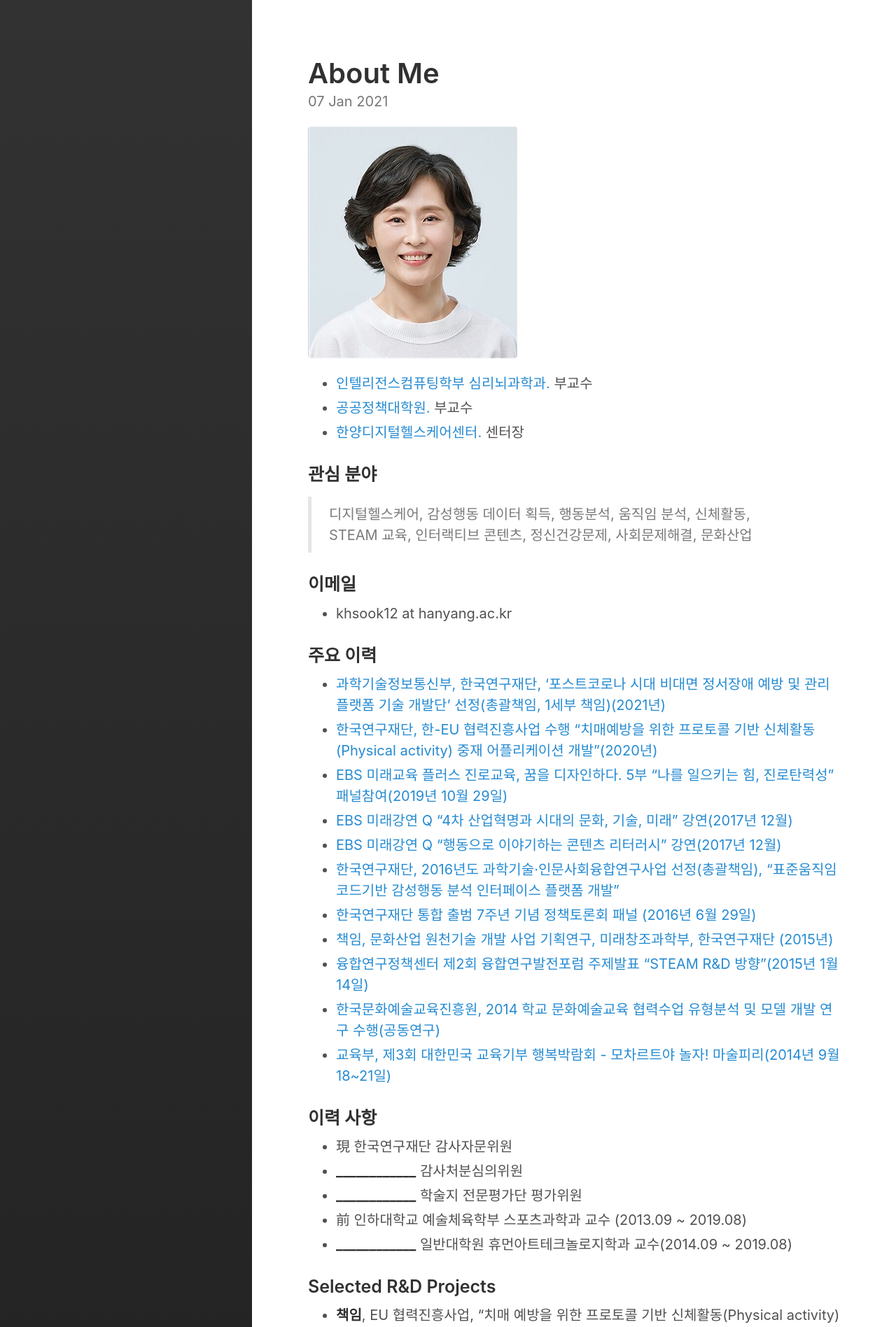
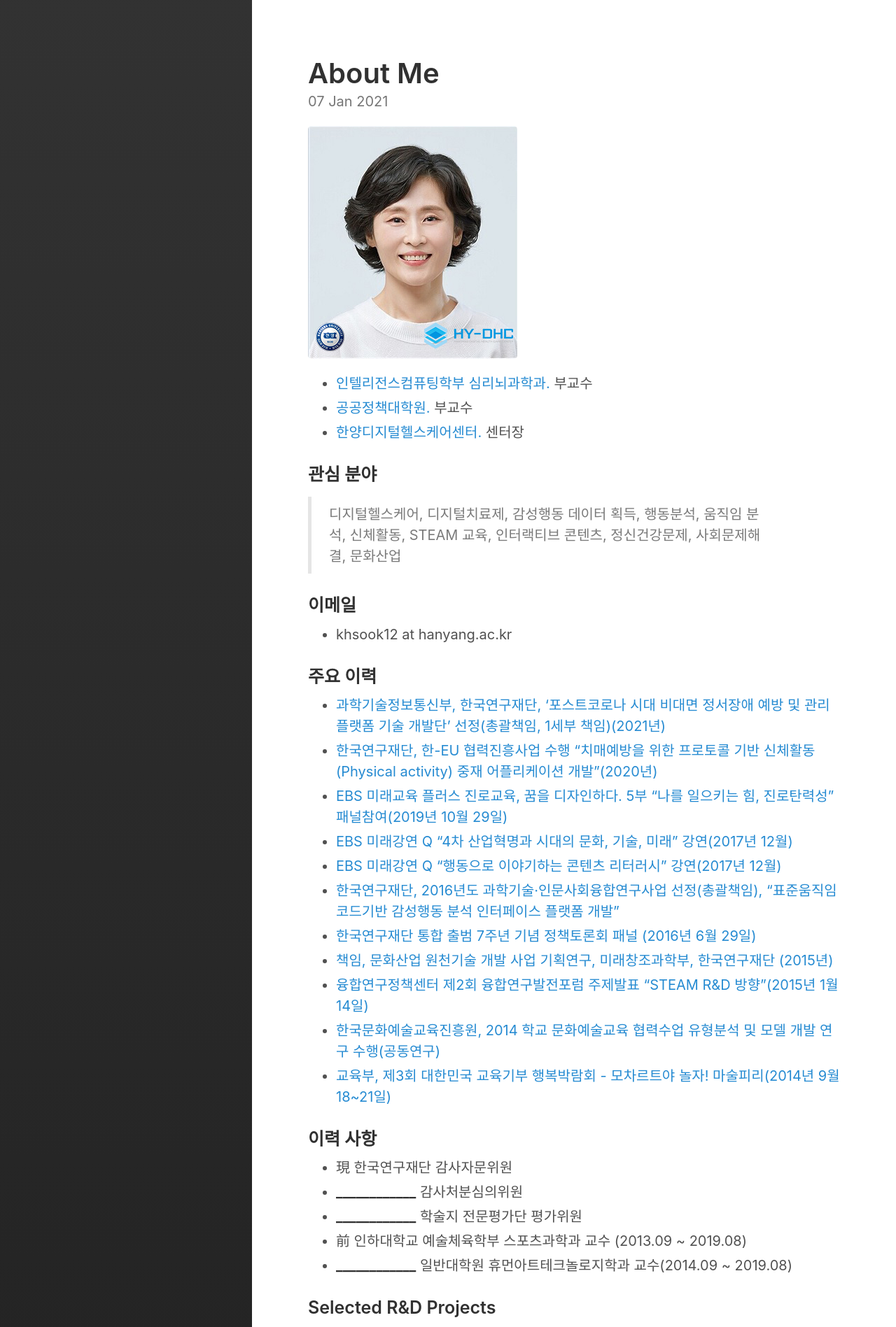
Before and after one commit to Rugger12/hyungsook, a Jekyll site: the page built from _posts/2021-01-07-about-me.md, in a window 1280 px wide. Shown: the top 1897 px of the page at 70% size. Built offline with Jekyll 4.4.1, drawn with Linux system fonts in a browser that asks for light colours; some of the changed text lies outside the part shown.

Commit message:
Update 2021-01-07-about-me.md

```diff
--- a/_posts/2021-01-07-about-me.md
+++ b/_posts/2021-01-07-about-me.md
@@ -4,7 +4,7 @@ title: About Me
 excerpt_separator:  <!--more-->
 ---
 
-![image](https://github.com/Rugger12/hyungsook/blob/master/img/me2.jpg?raw=true "It's me")
+![image](https://github.com/Rugger12/hyungsook/blob/master/img/me2r.jpg?raw=true "It's me")
 
 
 * <a href="https://hyds.hanyang.ac.kr/front/unInfo2/depPsy" target="_blank">인텔리전스컴퓨팅학부 심리뇌과학과.</a> 부교수
@@ -13,7 +13,7 @@ excerpt_separator:  <!--more-->
 
 ### 관심 분야
 <blockquote>
-  <p>디지털헬스케어, 감성행동 데이터 획득, 행동분석, 움직임 분석, 신체활동, STEAM 교육, 인터랙티브 콘텐츠, 정신건강문제, 사회문제해결, 문화산업</p>
+  <p>디지털헬스케어, 디지털치료제, 감성행동 데이터 획득, 행동분석, 움직임 분석, 신체활동, STEAM 교육, 인터랙티브 콘텐츠, 정신건강문제, 사회문제해결, 문화산업</p>
 </blockquote>
 
 <a name="contacts"></a>
@@ -43,6 +43,8 @@ excerpt_separator:  <!--more-->
 
 <a name="projects"></a>
 ### Selected R&D Projects
+* <strong>책임</strong>, "포스트코로나 시대 비대면 정서장애 예방 및 관리 플랫폼 기술 개발"(총괄책임)과학기술정보통신부, 한국연구재단, 2021.07.01~202024.12.31
+* <strong>책임</strong>, "행동중재 디지털치료 콘텐츠 개발 및 데이터 수집·분석·표준화 시스템 구축"(1세부 책임)과학기술정보통신부, 한국연구재단, 2021.07.01~202024.12.31
 * <strong>책임</strong>, EU 협력진흥사업, “치매 예방을 위한 프로토콜 기반 신체활동(Physical activity) 중재 어플리케이션 개발”, 과학기술정보통신부, 한국연구재단, 2019.12.01.~2020.11.30
 * <strong>책임</strong>, 2019 융합 인재 교육(STEAM)프로그램개발 과학·예술 융합형프로그램 <건강 - 제 4차 산업혁명을 만나다 : 디지털 헬스>, 교육부, (재)한국과학창의재단, 2019.06.01.~2019.12.31
 * <strong>공동</strong>, 공동연구, 글로벌연구네트워크(GRN) 지원사업 (3차년도), 한국연구재단, 2018.09.01.~2019.08.31
```
